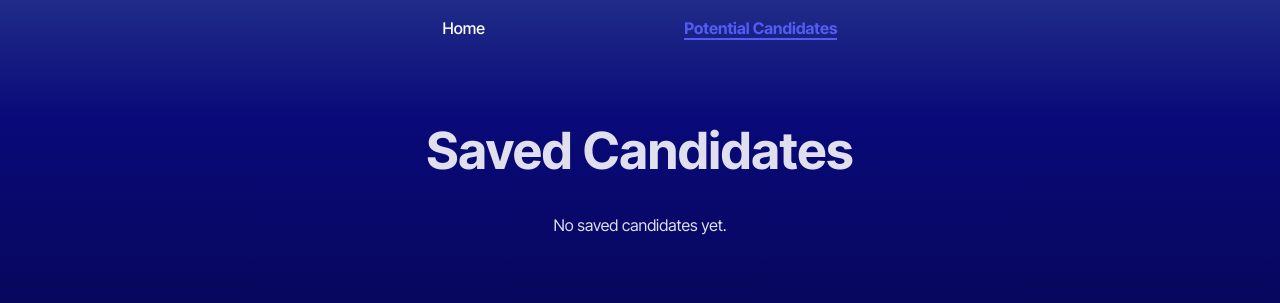
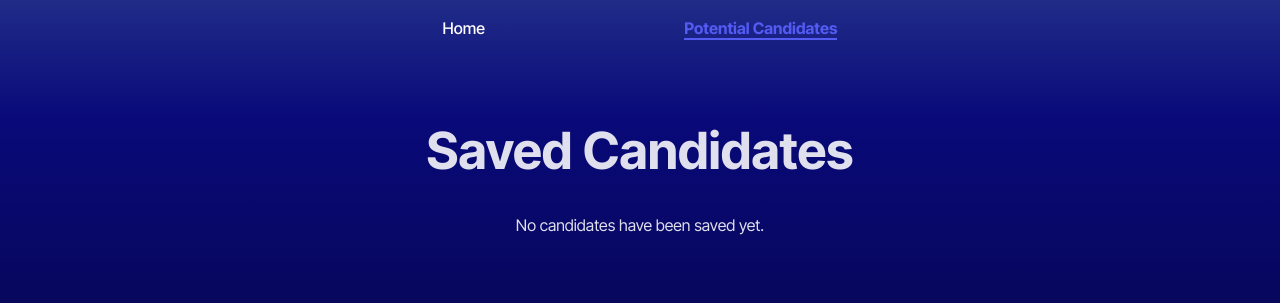
Before and after one commit to BlakeTorrey/sample-user-list, a React (Vite) app: page /SavedCandidates in a window 1280 px wide. Shown: the top 303 px of the page. Built offline with nearby package versions, Linux system fonts and the light colour scheme.

Commit message:
added a lot to make the candidates be add/removed in local storage so that the candidates persist on refresh.

```diff
--- a/src/pages/CandidateSearch.tsx
+++ b/src/pages/CandidateSearch.tsx
@@ -6,13 +6,11 @@ interface HomeProps {
   onSaveCandidate: (candidate: Candidate) => void;
 }
 
-
 const CandidateSearch: React.FC<HomeProps> = ({ onSaveCandidate }) => {
-  const [users, setUsers] = useState<any[]>([]);
+  const [users, setUsers] = useState<Candidate[]>([]);
   const [currentCandidateIndex, setCurrentCandidateIndex] = useState<number>(0);
   const [selectedCandidate, setSelectedCandidate] = useState<Candidate | null>(null);
   const [error, setError] = useState<string>("");
-
 
   useEffect(() => {
     const fetchUsers = async () => {
@@ -37,6 +35,9 @@ const CandidateSearch: React.FC<HomeProps> = ({ onSaveCandidate }) => {
 
   const handleSaveCandidate = () => {
     if (selectedCandidate) {
+      const savedCandidates = JSON.parse(localStorage.getItem('savedCandidates') || '[]');
+      const updatedCandidates = [...savedCandidates, selectedCandidate];
+      localStorage.setItem('savedCandidates', JSON.stringify(updatedCandidates));
       onSaveCandidate(selectedCandidate);
       setSelectedCandidate(null);
       goToNextCandidate();
@@ -57,7 +58,6 @@ const CandidateSearch: React.FC<HomeProps> = ({ onSaveCandidate }) => {
   }
 
   const currentCandidate = users[currentCandidateIndex];
-
 
   return (
     <div>
--- a/src/pages/SavedCandidates.tsx
+++ b/src/pages/SavedCandidates.tsx
@@ -1,26 +1,45 @@
-import React from "react";
-import { Candidate } from "../interfaces/Candidate.interface";
+import React, { useState, useEffect } from 'react';
+import { Candidate } from '../interfaces/Candidate.interface';
 
 interface SavedCandidatesProps {
   savedCandidates: Candidate[];
-  onRemoveCandidate: (candidateToRemove:Candidate) => void;
+  onRemoveCandidate: (candidateToRemove: Candidate) => void;
 }
 
-const SavedCandidates: React.FC<SavedCandidatesProps> = ({ savedCandidates, onRemoveCandidate }) => {
+
+const SavedCandidates: React.FC<SavedCandidatesProps> = () => {
+  const [savedCandidates, setSavedCandidates] = useState<Candidate[]>([]);
+
+  useEffect(() => {
+    const storedCandidates = JSON.parse(localStorage.getItem('savedCandidates') || '[]');
+    setSavedCandidates(storedCandidates);
+  }, []);
+
+  const handleRemoveCandidate = (candidateToRemove: Candidate) => {
+    const updatedCandidates = savedCandidates.filter(
+      (candidate) => candidate.login !== candidateToRemove.login
+    );
+
+    localStorage.setItem('savedCandidates', JSON.stringify(updatedCandidates));
+    setSavedCandidates(updatedCandidates);
+  };
+
   return (
     <div>
       <h1>Saved Candidates</h1>
-      {savedCandidates.length > 0 ? (
+      {savedCandidates.length === 0 ? (
+        <p>No candidates have been saved yet.</p>
+      ) : (
         <table>
           <thead>
             <tr>
               <th>Avatar</th>
+              <th>Username</th>
               <th>Name</th>
-              <th>Username</th>
               <th>Location</th>
               <th>Email</th>
               <th>Company</th>
-              <th>GitHub Profile</th>
+              <th>GitHub URL</th>
               <th>Actions</th>
             </tr>
           </thead>
@@ -28,31 +47,25 @@ const SavedCandidates: React.FC<SavedCandidatesProps> = ({ savedCandidates, onRe
             {savedCandidates.map((candidate, index) => (
               <tr key={index}>
                 <td>
-                  <img
-                    src={candidate.avatar_url}
-                    alt={candidate.login}
-                    style={{ width: "50px", borderRadius: "50%" }}
-                  />
+                  <img src={candidate.avatar_url} alt={candidate.login} style={{ width: '50px', borderRadius: '50%' }} />
                 </td>
-                <td>{candidate.name || "Not provided"}</td>
                 <td>{candidate.login}</td>
-                <td>{candidate.location || "Not provided"}</td>
-                <td>{candidate.email || "Not provided"}</td>
-                <td>{candidate.company || "Not provided"}</td>
+                <td>{candidate.name || 'Not provided'}</td>
+                <td>{candidate.location || 'Not provided'}</td>
+                <td>{candidate.email || 'Not provided'}</td>
+                <td>{candidate.company || 'Not provided'}</td>
                 <td>
                   <a href={candidate.html_url} target="_blank" rel="noopener noreferrer">
-                    View Profile
+                    View GitHub Profile
                   </a>
                 </td>
                 <td>
-                  <button onClick={() => onRemoveCandidate(candidate)}>Remove</button>
+                  <button onClick={() => handleRemoveCandidate(candidate)}>Remove</button>
                 </td>
               </tr>
             ))}
           </tbody>
         </table>
-      ) : (
-        <p>No saved candidates yet.</p>
       )}
     </div>
   );
```
Also changed, not shown: src/App.tsx (+3 -8 lines).
